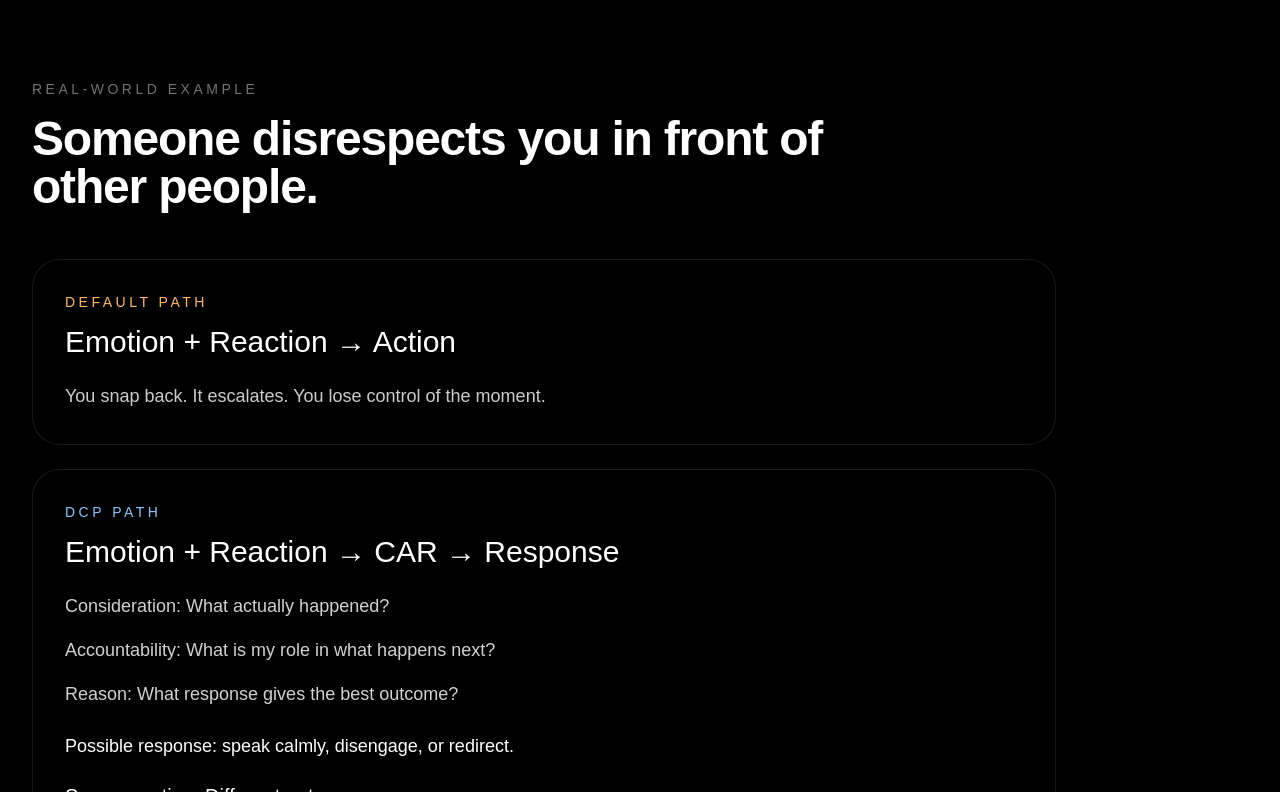
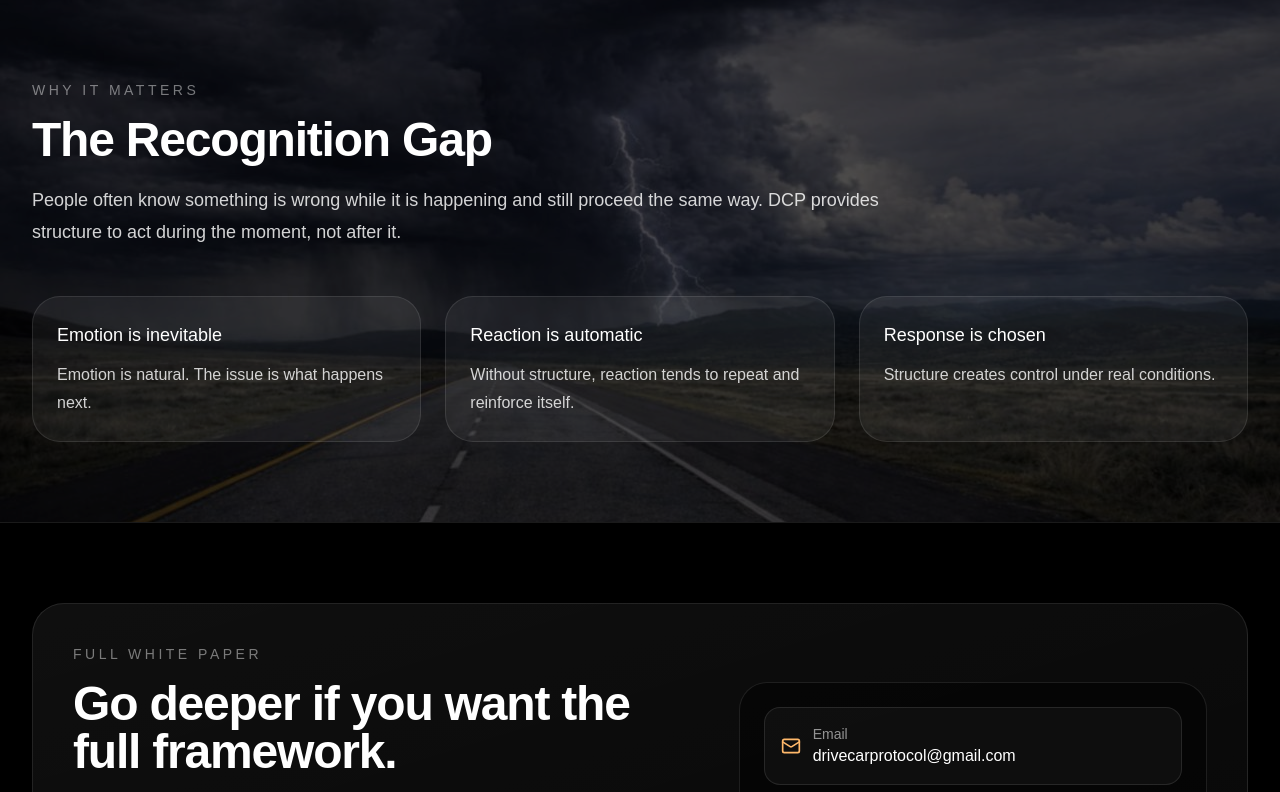
Before and after one commit to drivecarprotocol-ops/dcp-site, a Next.js app: page / in a window 1280 px wide. Shown: the part 2208-3000 px from the top of the page. Built offline with nearby package versions, Linux system fonts and the light colour scheme.

Commit message:
section removed

```diff
--- a/app/page.js
+++ b/app/page.js
@@ -247,52 +247,6 @@ export default function DCPWebsiteV2() {
         </div>
       </section>
 
-      {/* REAL-WORLD EXAMPLE */}
-      <section className="mx-auto max-w-7xl px-6 py-20 md:px-8">
-        <div className="max-w-4xl">
-          <div className="text-sm uppercase tracking-[0.25em] text-white/45">
-            Real-World Example
-          </div>
-          <h2 className="mt-4 text-3xl font-semibold tracking-tight md:text-5xl">
-            Someone disrespects you in front of other people.
-          </h2>
-        </div>
-
-        <div className="mt-12 max-w-5xl space-y-6">
-          <div className="rounded-[1.75rem] border border-white/10 bg-black/45 p-8">
-            <div className="text-sm uppercase tracking-[0.25em] text-orange-300">
-              Default Path
-            </div>
-            <h3 className="mt-3 text-3xl font-medium">
-              Emotion + Reaction → Action
-            </h3>
-            <p className="mt-5 text-lg leading-8 text-white/80">
-              You snap back. It escalates. You lose control of the moment.
-            </p>
-          </div>
-
-          <div className="rounded-[1.75rem] border border-white/10 bg-black/45 p-8">
-            <div className="text-sm uppercase tracking-[0.25em] text-blue-300">
-              DCP Path
-            </div>
-            <h3 className="mt-3 text-3xl font-medium">
-              Emotion + Reaction → CAR → Response
-            </h3>
-            <div className="mt-5 space-y-3 text-lg leading-8 text-white/82">
-              <p>Consideration: What actually happened?</p>
-              <p>Accountability: What is my role in what happens next?</p>
-              <p>Reason: What response gives the best outcome?</p>
-              <p className="pt-2 text-white">
-                Possible response: speak calmly, disengage, or redirect.
-              </p>
-            </div>
-            <p className="mt-5 text-xl text-white">
-              Same emotion. Different outcome.
-            </p>
-          </div>
-        </div>
-      </section>
-
       {/* WHY IT MATTERS */}
       <section className="relative overflow-hidden border-y border-white/10">
         <div
```
